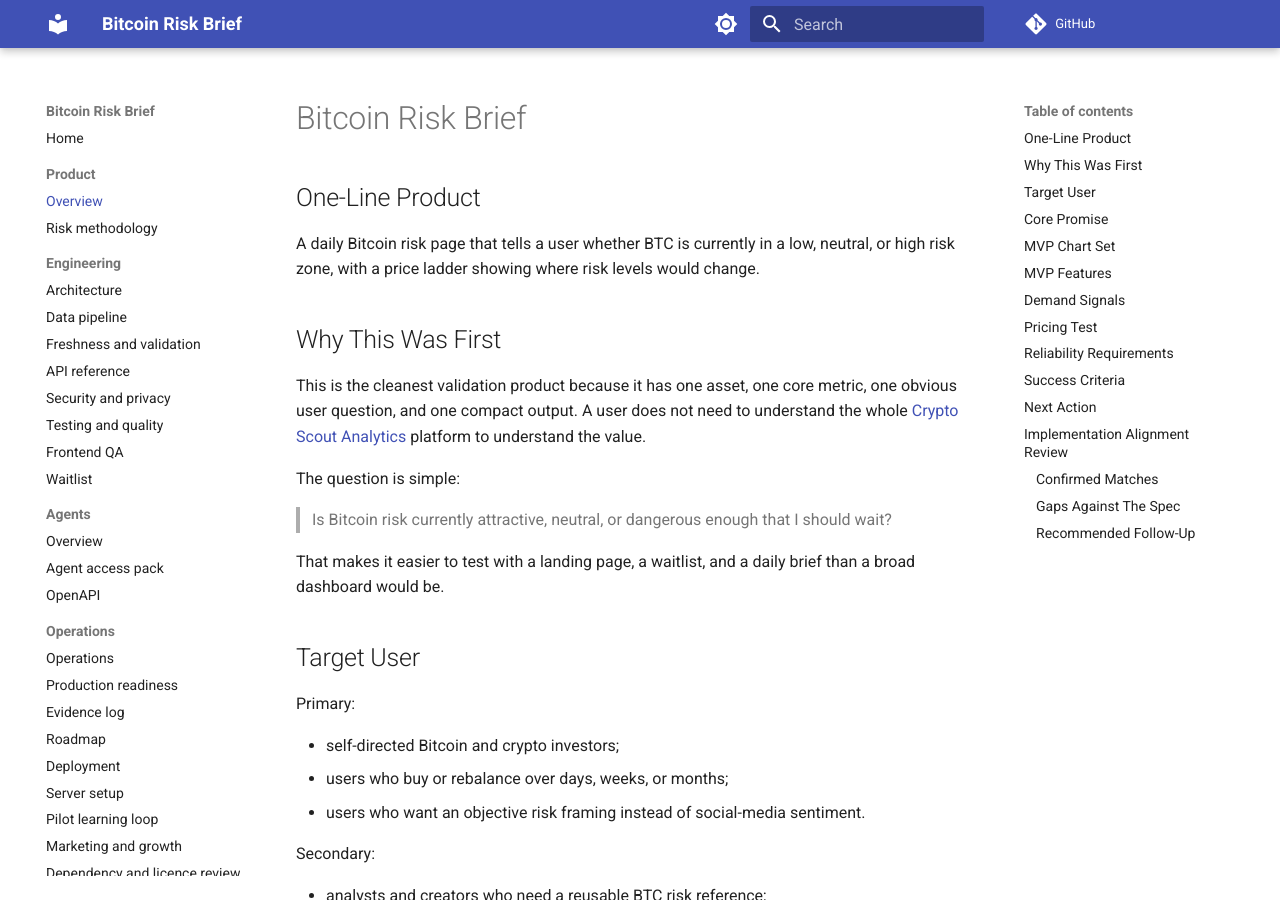
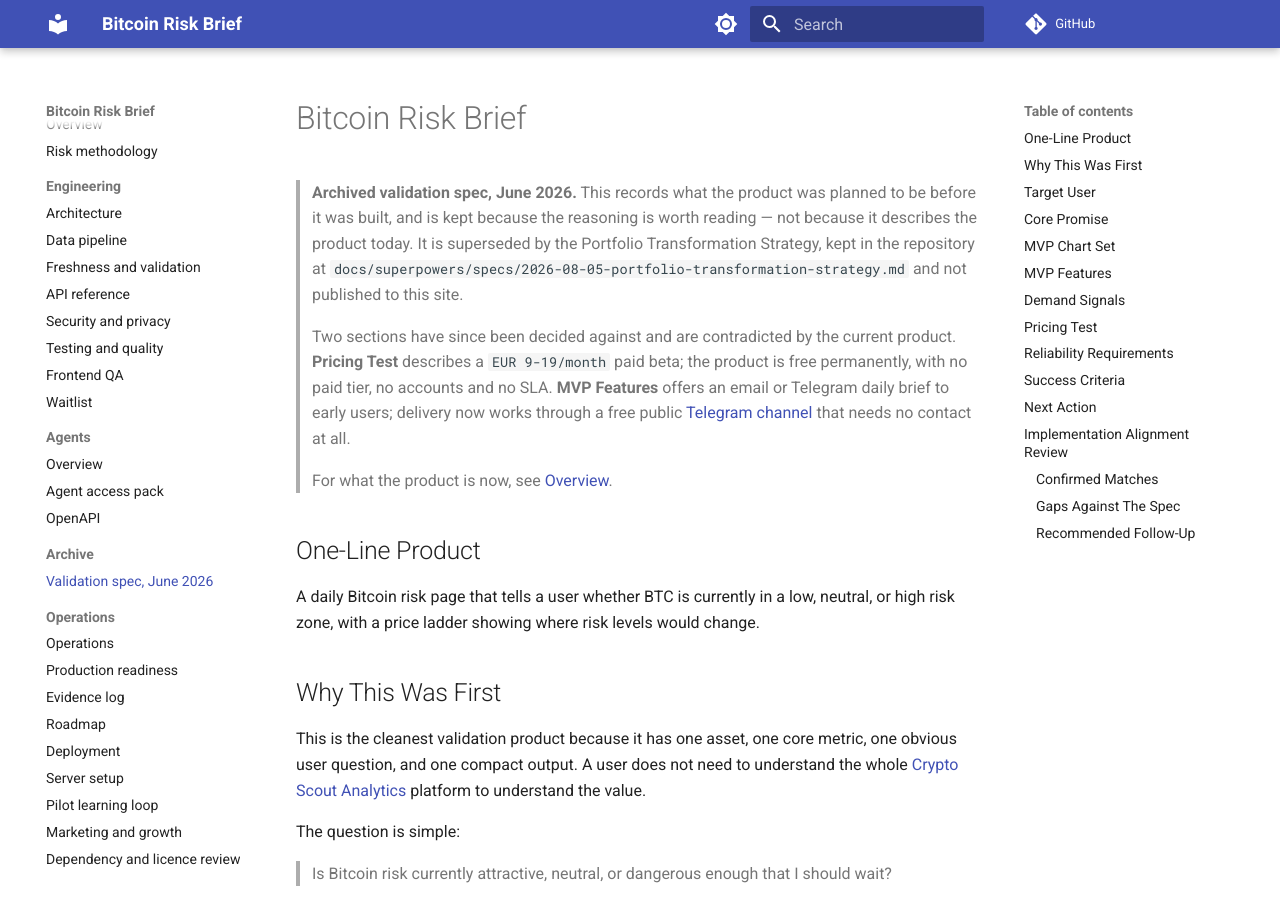
Before and after one commit to akarazhev/bitcoin-risk-brief, an MkDocs documentation site: the page built from docs/archive/product-spec.md, in a window 1280 px wide and 900 px high. Built offline with MkDocs 1.6.1 and Material for MkDocs 9.7.7, drawn with Linux system fonts in a browser that asks for light colours; comment, search, counter and statistics services are not loaded.

Commit message:
docs: archive the June validation spec and add a current overview
The docs site published a Pricing Test section offering a EUR 9-19/month
paid beta, on a product the README calls free permanently with no paid
tier and no accounts. It also offered an email or Telegram daily brief to
early users, a framing replaced by the free public channel.

The document is a validation spec from June 2026, written before the
current framing and carried into the public product tier by the docs
restructure. It moves to docs/archive/ with a banner naming both
contradictions, rather than being rewritten — the reasoning is worth
keeping, and editing a spec's history to match later decisions is not.

Product/Overview becomes a current page: what the product does, what makes
it different, and what it explicitly is not.

The banner cites the strategy by repository path rather than linking it.
docs/superpowers/ is excluded from the site build, so a Markdown link
would resolve to nothing — as the existing structure test correctly
objected.

Co-Authored-By: Claude Opus 5 <noreply@anthropic.com>

```diff
--- a/docs/product/product-spec.md
+++ b/docs/archive/product-spec.md
@@ -1,4 +1,17 @@
 # Bitcoin Risk Brief
+
+> **Archived validation spec, June 2026.** This records what the product was planned to be before it
+> was built, and is kept because the reasoning is worth reading — not because it describes the product
+> today. It is superseded by the Portfolio Transformation Strategy, kept in the repository at
+> `docs/superpowers/specs/2026-08-05-portfolio-transformation-strategy.md` and not published to this site.
+>
+> Two sections have since been decided against and are contradicted by the current product. **Pricing
+> Test** describes a `EUR 9-19/month` paid beta; the product is free permanently, with no paid tier, no
+> accounts and no SLA. **MVP Features** offers an email or Telegram daily brief to early users; delivery
+> now works through a free public [Telegram channel](https://t.me/bitcoinriskbrief) that needs no
+> contact at all.
+>
+> For what the product is now, see [Overview](../product/overview.md).
 
 ## One-Line Product
 
--- a/docs/llms.txt
+++ b/docs/llms.txt
@@ -13,7 +13,7 @@
 ## Product
 
 - Risk methodology, features, weights, normalisation windows and the level solver: https://docs.bitcoinriskbrief.minihub.app/product/risk-methodology/
-- Product specification, what this is and what it is not: https://docs.bitcoinriskbrief.minihub.app/product/product-spec/
+- Product overview, what this is and what it is not: https://docs.bitcoinriskbrief.minihub.app/product/overview/
 
 ## Engineering
 
--- a/mkdocs.yml
+++ b/mkdocs.yml
@@ -33,7 +33,7 @@ exclude_docs: |
 nav:
   - Home: index.md
   - Product:
-      - Overview: product/product-spec.md
+      - Overview: product/overview.md
       - Risk methodology: product/risk-methodology.md
   - Engineering:
       - Architecture: engineering/architecture.md
@@ -48,6 +48,8 @@ nav:
       - Overview: agents/index.md
       - Agent access pack: agents/agent-access-pack.md
       - OpenAPI: agents/openapi.md
+  - Archive:
+      - Validation spec, June 2026: archive/product-spec.md
   - Operations:
       - Operations: operations/operations.md
       - Production readiness: operations/production-readiness.md
```
Also changed, not shown: README.md (+1 -1 lines), docs/README.md (+1 -1 lines), docs/index.md (+1 -1 lines), docs/operations/production-roadmap.md (+1 -1 lines), docs/product/overview.md (added, +53 -0 lines), 1 other file.
